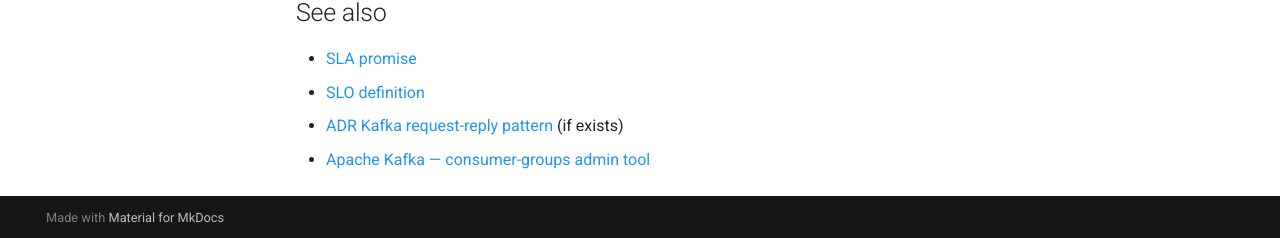
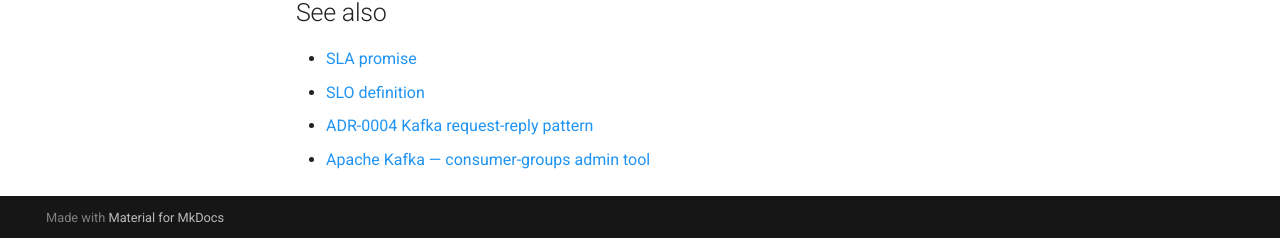
Before and after one commit to mirador1/mirador-service-python, an MkDocs documentation site: the page built from docs/runbooks/slo-enrichment.md, in a window 1280 px wide and 900 px high, scrolled down 1660 px. Shown: the part 659-897 px from the top of the window. Built offline with MkDocs 1.6.1 and Material for MkDocs 9.7.7, drawn with Linux system fonts in a browser that asks for light colours; comment, search, counter and statistics services are not loaded.

Commit message:
fix(docs): runbook ref 0005-in-cluster-kafka → 0004-kafka-request-reply-pattern

```diff
--- a/docs/runbooks/slo-enrichment.md
+++ b/docs/runbooks/slo-enrichment.md
@@ -79,5 +79,5 @@
 
 - [SLA promise](../slo/sla.md)
 - [SLO definition](../slo/slo.yaml)
-- [ADR Kafka request-reply pattern](../adr/0005-in-cluster-kafka.md) (if exists)
+- [ADR-0004 Kafka request-reply pattern](../adr/0004-kafka-request-reply-pattern.md)
 - [Apache Kafka — consumer-groups admin tool](https://kafka.apache.org/documentation/#operations_consumergroups)
```
